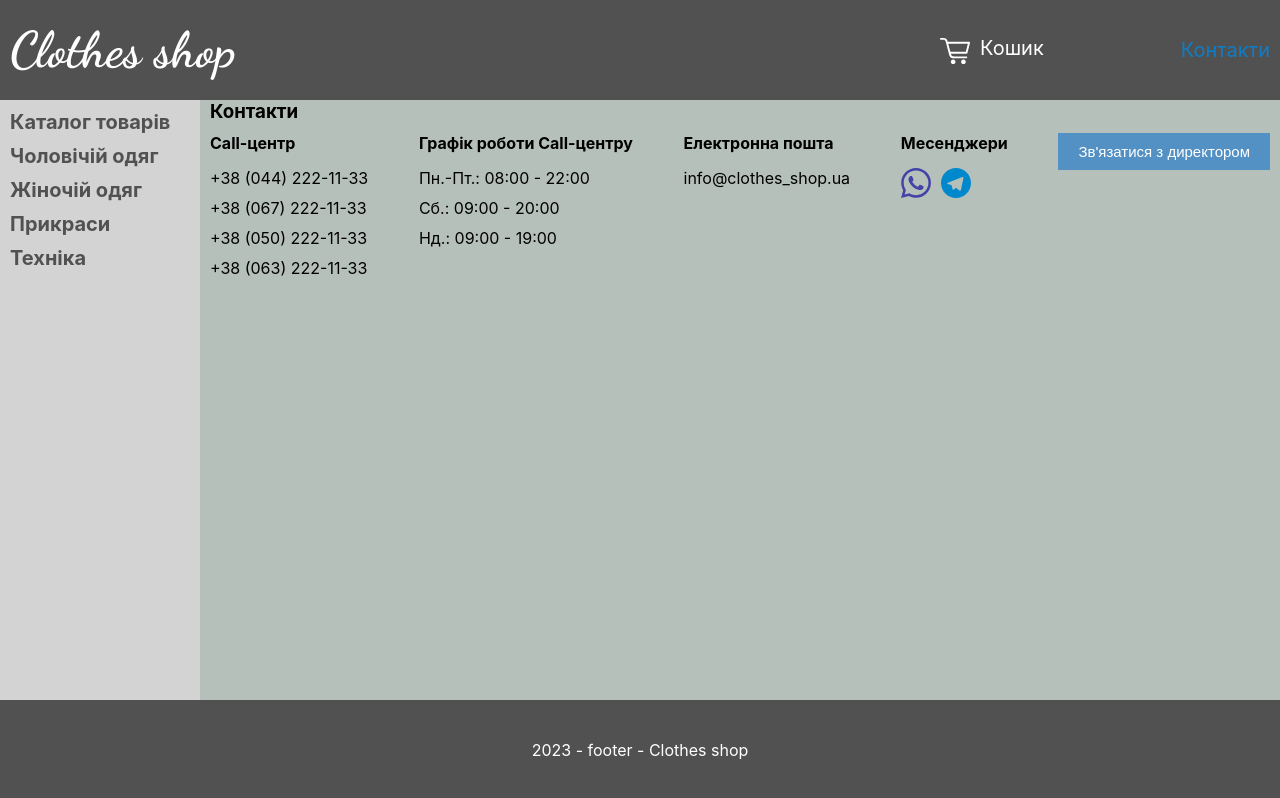
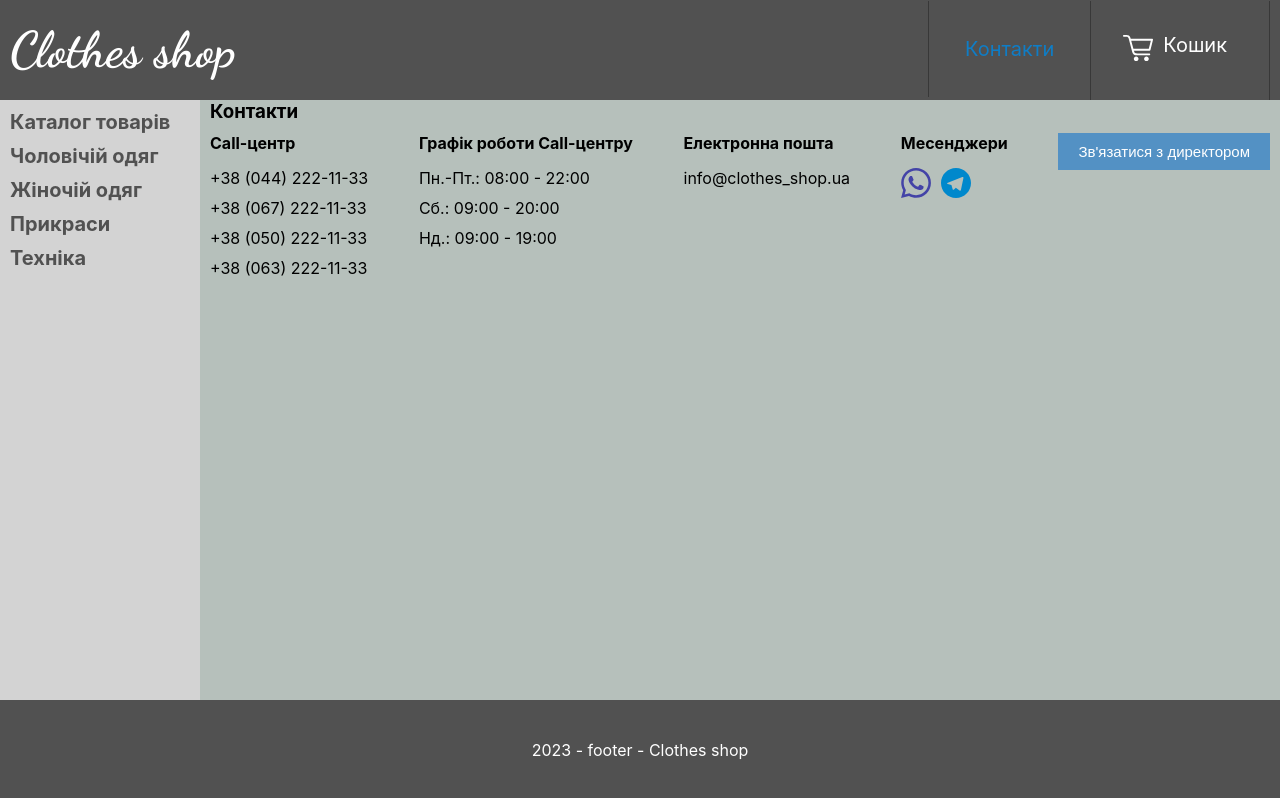
Before and after one commit to SerhiiHats/clothes-shop, a React (Create React App) app: page /contacts in a window 1280 px wide. Built offline with nearby package versions, Linux system fonts and the light colour scheme.

Commit message:
add layout popup cart

```diff
--- a/src/companents/CartShopping/CartShopping.js
+++ b/src/companents/CartShopping/CartShopping.js
@@ -5,20 +5,24 @@ import styles from "./CartShopping.module.scss";
 
 const CartShopping = () => {
   return (
-    <ul className={styles.cartShopping}>
-      <span className={styles.cart}>
+    <>
+    <span className={styles.cart}>
         <span><Icon type={iconTypes.cartShopping} size={"30px"} color={"white"}/></span>
         <span>Кошик</span>
-      </span>
-
+    </span>
+    <ul className={styles.cartShopping}>
       <li>fgfdg</li>
       <li>jjyth</li>
       <li>QAA</li>
       <li>QAA</li>
+      <li>fasfa</li>
       <li>QAA</li>
+      <li>df</li>
+      <li>fef</li>
       <li>QAA</li>
-
+      <li>fsfas</li>
     </ul>
+    </>
   );
 };
 
--- a/src/companents/CartShopping/CartShopping.module.scss
+++ b/src/companents/CartShopping/CartShopping.module.scss
@@ -1,39 +1,30 @@
 @import "src/index";
 
+.cart {
+  //font-size: $size * 2;
+  //color: $colorDefault;
+  display: flex;
+
+  span {
+    margin-right: $size;
+  }
+}
 .cartShopping {
   position: absolute;
-  top: 36px;
-  right: 40px;
+  top: 100px;
+  right: 11px;
   list-style: none;
   display: flex;
   flex-direction: column;
-
-
-
-  .cart {
-    font-size: $size * 2;
-    color: $colorDefault;
-    display: flex;
-
-    span {
-      margin-right: $size;
-    }
-  }
+  background-color: lighten($colorBg3, 5%);
+  box-shadow: 0 0 10px 1px gray;
 
   li{
-    visibility: hidden;
-    opacity: 0;
-    width: 300px;
-    background-color: #94b21b;
-    //position: relative;
-    height: 50px;
+    width: 500px;
+    padding-top: 16px;
   }
 
   &:hover li{
 
-      visibility: visible;
-    pointer-events: all;
-    opacity: 0.7;
-
   }
 }
--- a/src/layout/Layout.js
+++ b/src/layout/Layout.js
@@ -9,14 +9,11 @@ const Layout = () => {
     <>
       <header className={"header"}>
         <Link to={"/"}><h1>Clothes shop</h1></Link>
-        <NavLink to={"/contacts"}><p>Контакти</p></NavLink>
-        <CartShopping/>
-        {/*<ul>*/}
-        {/*  <Icon type={iconTypes.cartShopping} size={"30px"} color={"#ffffff"} />*/}
-        {/*  Кошик*/}
-        {/*  <li>something1</li>*/}
-        {/*  <li>something1</li>*/}
-        {/*</ul>*/}
+        <nav>
+          <NavLink to={"/contacts"}><div>Контакти</div></NavLink>
+          <div><CartShopping/></div>
+        </nav>
+
       </header>
       <div className={"containerMain"}>
         <nav className={"nav"}>
--- a/src/layout/Layout.scss
+++ b/src/layout/Layout.scss
@@ -24,19 +24,48 @@ $heightFooter: $size * 10;
     font-size: $size * 5;
   }
 
-  a{
+
+
+  a {
     color: $colorDefault;
     text-decoration: none;
   }
 
-  .active{
+  .active {
     color: $colorActive
   }
 
-  p{
-    margin-right: $size;
-    font-size: $size * 2;
+  nav{
+
+    display: flex;
+
+    div{
+      font-size: $size * 2;
+      border-left: 1px solid darken($colorBg, 10%);
+      padding: 36px;
+
+      &:nth-child(2){
+        padding: 32px;
+        margin-right: $size;
+        border-right: 1px solid darken($colorBg, 10%);
+      }
+
+      &:hover {
+        background-color: darken($colorBg, 10%);
+        transition: 0.2s;
+      }
+
+      ul {
+        visibility: hidden;
+      }
+
+      &:hover ul {
+        visibility: visible;
+        z-index: 100;
+      }
+    }
   }
+
 }
 
 .containerMain {
@@ -47,13 +76,13 @@ $heightFooter: $size * 10;
     background-color: lightgray;
     min-height: calc(100vh - $heightHeader - $heightFooter);
 
-    a{
+    a {
       //margin-left: $size;
       color: $colorBg;
       font-weight: bold;
       text-decoration: none;
 
-      & p{
+      & p {
         margin-top: $size;
         margin-left: $size;
         font-size: $size * 2;
@@ -61,9 +90,9 @@ $heightFooter: $size * 10;
       }
     }
 
-    .active{
-        color: $colorActive;
-      }
+    .active {
+      color: $colorActive;
+    }
   }
 
   .main {
```
